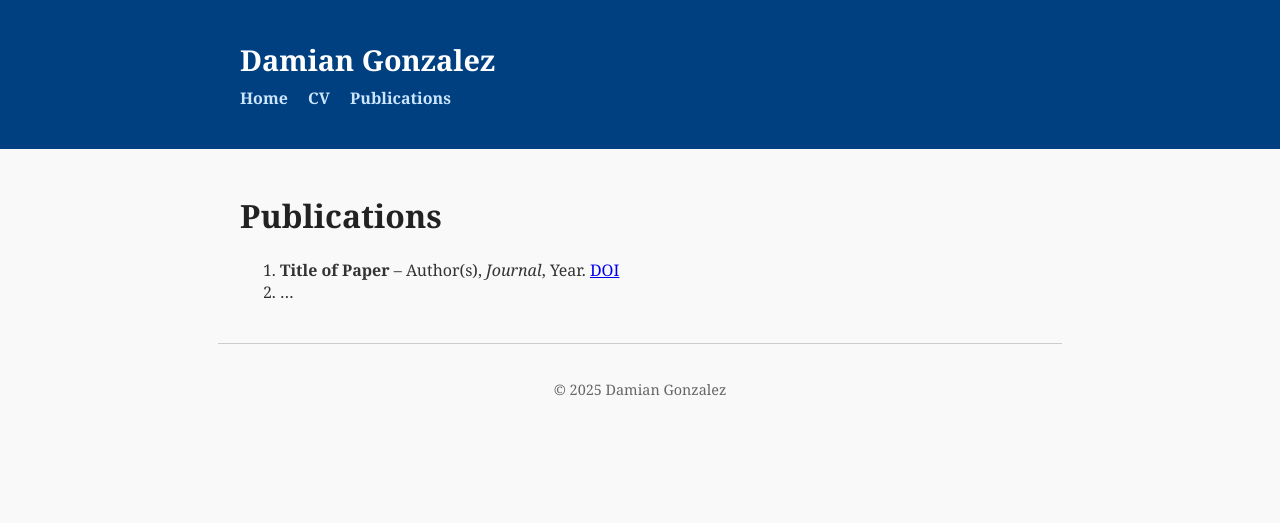
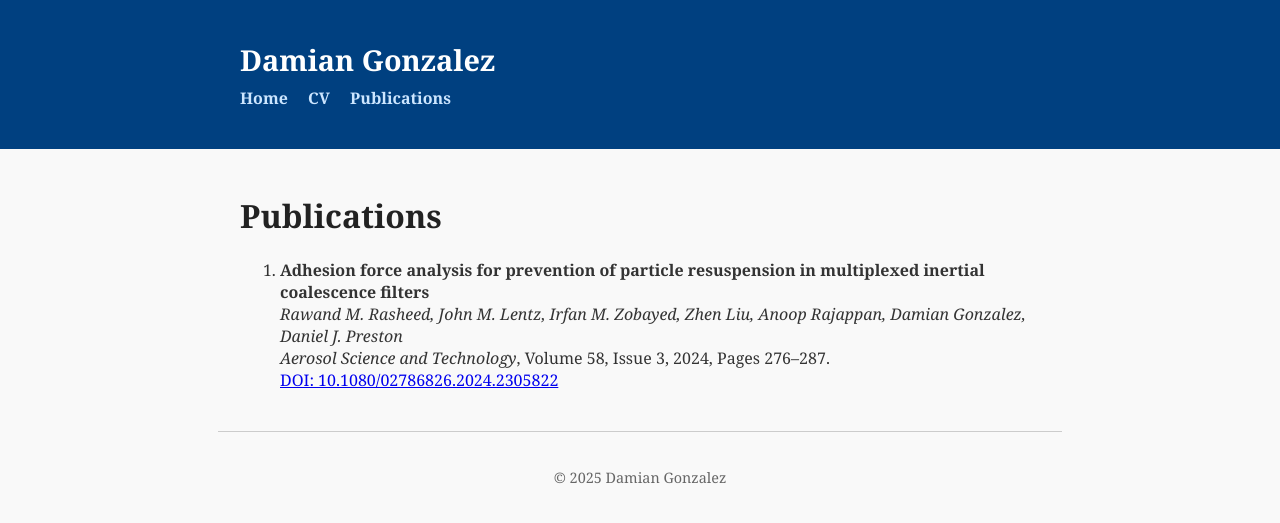
Before and after one commit to d1123g/Damian.Gonzalez.github.io, a Jekyll site: the page built from publications.md, in a window 1280 px wide. Shown: the top 523 px of the page. Built offline with Jekyll 4.4.1, drawn with Linux system fonts in a browser that asks for light colours.

Commit message:
added a publication to my website

```diff
--- a/publications.md
+++ b/publications.md
@@ -5,5 +5,7 @@ title: Publications
 
 # Publications
 
-1. **Title of Paper** – Author(s), *Journal*, Year. [DOI](#)
-2. ...
+1. **Adhesion force analysis for prevention of particle resuspension in multiplexed inertial coalescence filters**
+   *Rawand M. Rasheed, John M. Lentz, Irfan M. Zobayed, Zhen Liu, Anoop Rajappan, Damian Gonzalez, Daniel J. Preston*
+   *Aerosol Science and Technology*, Volume 58, Issue 3, 2024, Pages 276–287.
+   [DOI: 10.1080/02786826.2024.2305822](https://www.tandfonline.com/doi/full/10.1080/02786826.2024.2305822)
```
